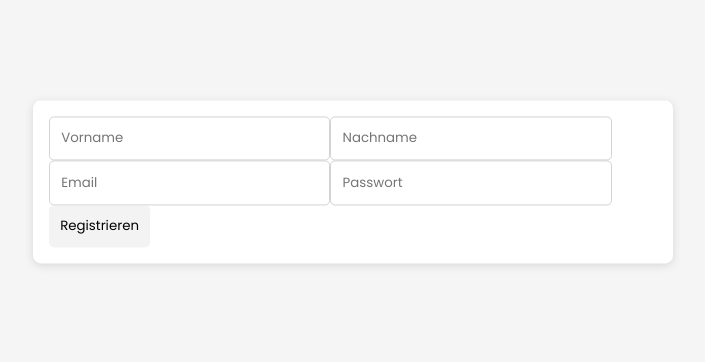
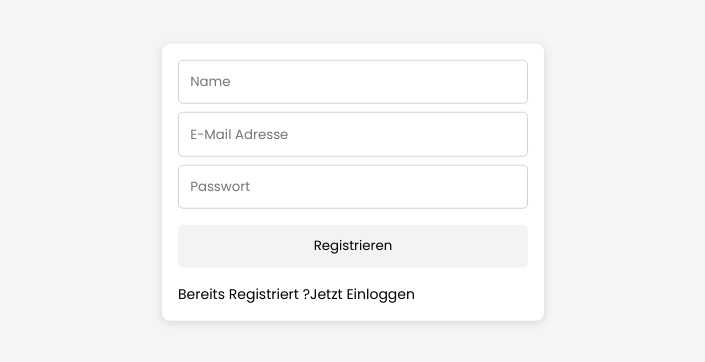
Before and after one commit to vema777/todo, a React (Create React App) app: page /register in a window 1280 px wide. Shown: the part 218-580 px from the top of the page, without its empty margins (287-992 px from the left). Built offline with nearby package versions, Linux system fonts and the light colour scheme; the HTML template or start-up script is replaced by a standard one.

Commit message:
- Fehlenden Import des Logup.scss stylings importiert. - Jetzt geht React wieder :) (2-erstellen-der-logup-seite-registrierungsseite)

```diff
--- a/src/logup/Logup.tsx
+++ b/src/logup/Logup.tsx
@@ -1,4 +1,5 @@
 import React from "react";
+import './Logup.scss'
 import {Card} from "../shared/card/Card";
 import {Center} from "../shared/center/Center";
 import {TextFormField} from "../shared/textField/TextFormField";
@@ -10,13 +11,15 @@ export function Logup(){
             <Card>
                 <form className={'Register-form'}>
                     <div className={'input-container'}>
-                        <TextFormField type={'firstName'} placeholder={'Vorname'}></TextFormField>
-                        <TextFormField type={'lastName'} placeholder={'Nachname'}></TextFormField>
-                        <TextFormField type={'email'} placeholder={'Email'}></TextFormField>
+                        <TextFormField type={'name'} placeholder={'Name'}></TextFormField>
+                        <TextFormField type={'email'} placeholder={'E-Mail Adresse'}></TextFormField>
                         <TextFormField type={'password'} placeholder={'Passwort'}></TextFormField>
-
                     </div>
                     <ActionButton>Registrieren</ActionButton>
+                    <p>Bereits Registriert ?
+                        <a href={'/login'}>Jetzt Einloggen</a>
+                    </p>
+
                 </form>
             </Card>
         </Center>
```
